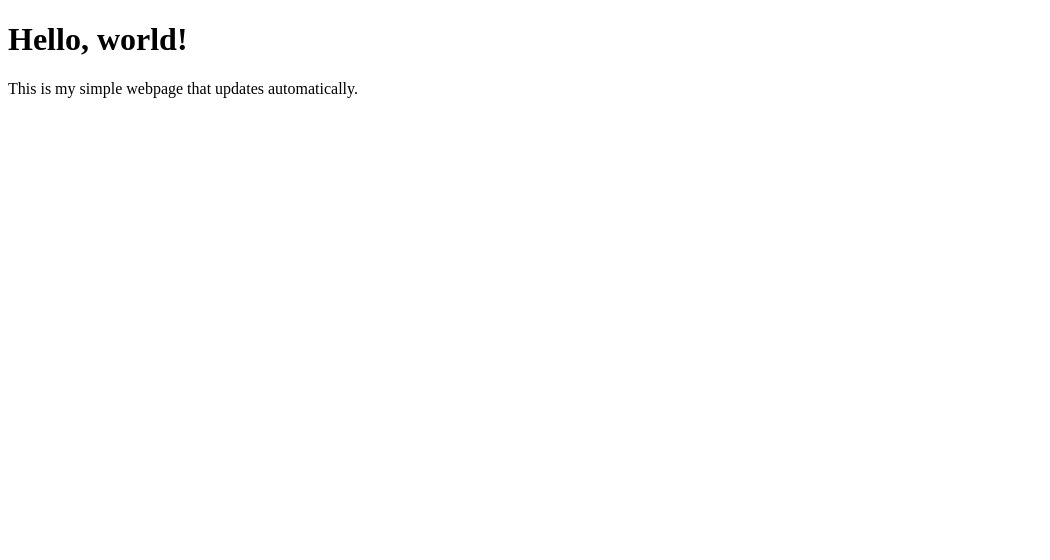
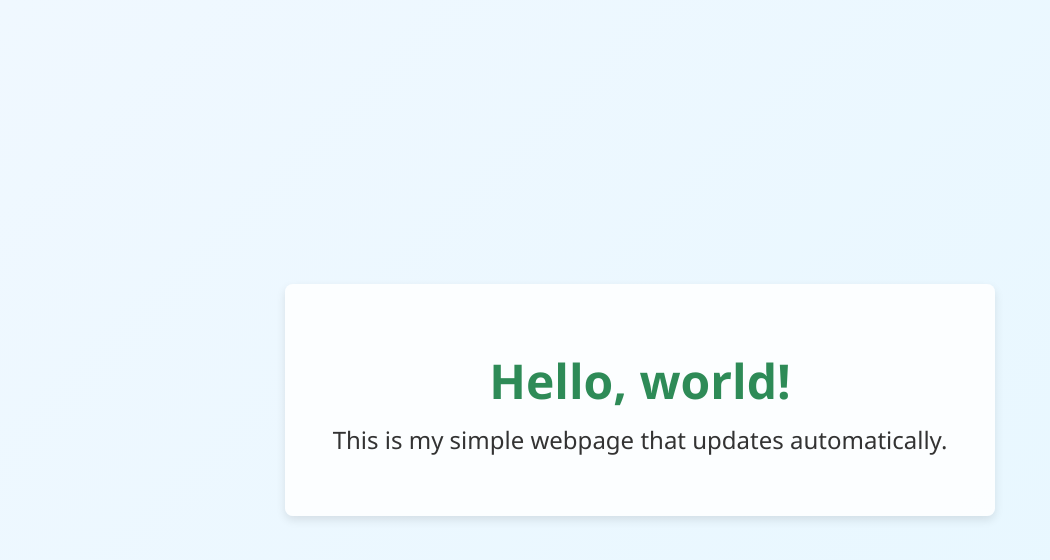
Before and after one commit to TenzinWosel/my-simple-project., a plain HTML site: page index.html in a window 1280 px wide. Shown: the whole page, without its empty margins (0-1050 px from the left). Drawn offline with Linux system fonts and the light colour scheme.

Commit message:
Update index.html

```diff
--- a/index.html
+++ b/index.html
@@ -1,10 +1,48 @@
 <!DOCTYPE html>
 <html>
   <head>
+    <meta charset="UTF-8">
+    <meta name="viewport" content="width=device-width, initial-scale=1.0">
     <title>My Simple Project</title>
+    <style>
+      /* Base styling for the page */
+      body {
+        margin: 0;
+        padding: 0;
+        background: linear-gradient(135deg, #f0f8ff, #e6f7ff);
+        font-family: 'Segoe UI', Tahoma, Geneva, Verdana, sans-serif;
+        display: flex;
+        align-items: center;
+        justify-content: center;
+        height: 100vh;
+        color: #333;
+      }
+      /* Container to center content */
+      .container {
+        text-align: center;
+        background: rgba(255, 255, 255, 0.85);
+        padding: 2rem 3rem;
+        border-radius: 8px;
+        box-shadow: 0 4px 10px rgba(0, 0, 0, 0.1);
+      }
+      /* Styling for header */
+      h1 {
+        font-size: 3rem;
+        margin-bottom: 0.5rem;
+        color: #2e8b57;
+      }
+      /* Styling for paragraph */
+      p {
+        font-size: 1.5rem;
+        margin-top: 0;
+        line-height: 1.6;
+      }
+    </style>
   </head>
   <body>
-    <h1>Hello, world!</h1>
-    <p>This is my simple webpage that updates automatically.</p>
+    <div class="container">
+      <h1>Hello, world!</h1>
+      <p>This is my simple webpage that updates automatically.</p>
+    </div>
   </body>
 </html>
```
